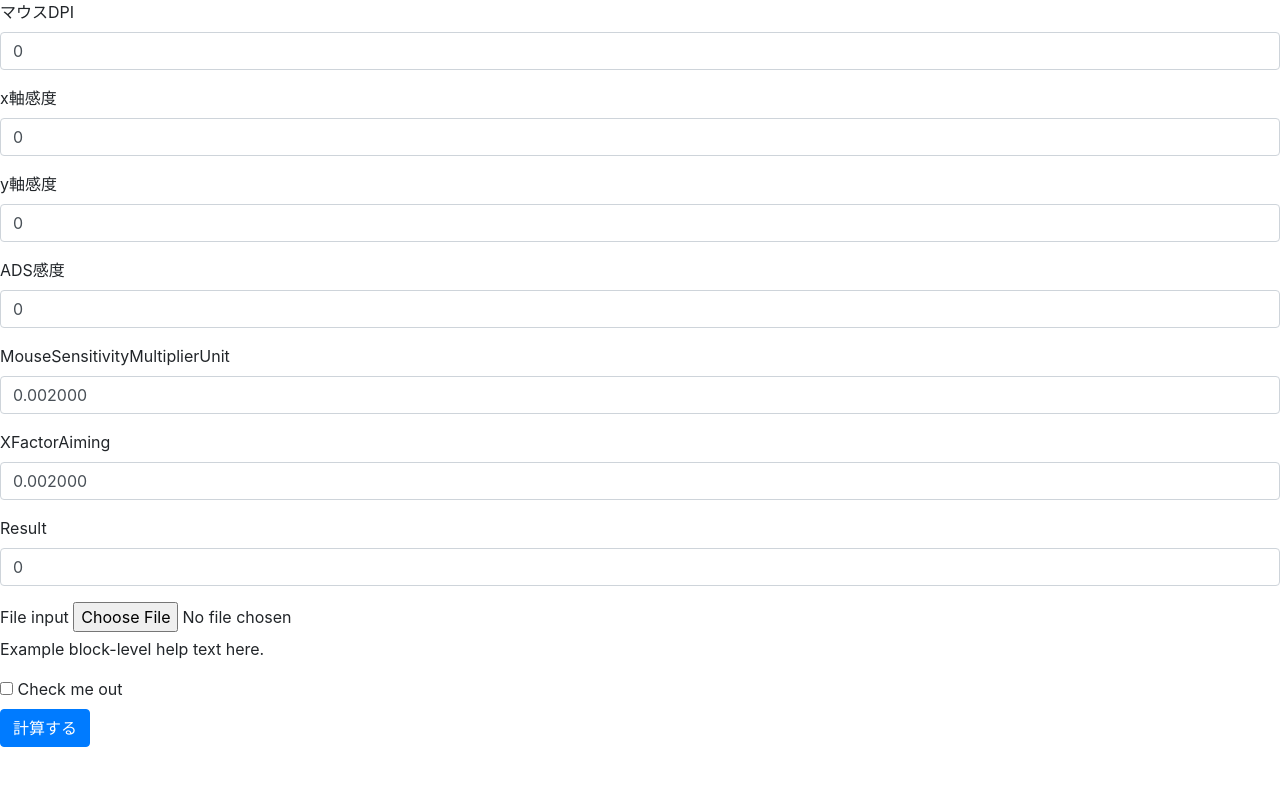
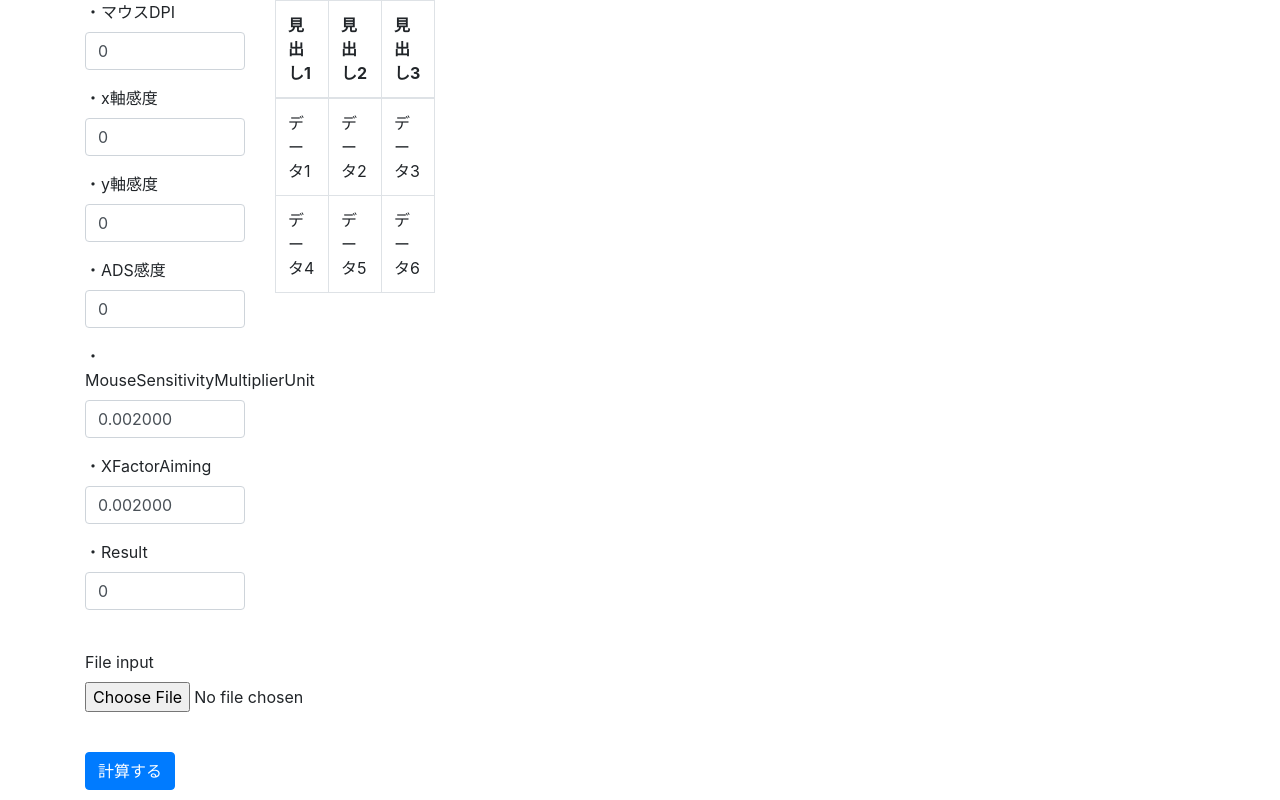
Before and after one commit to Apr1c07/R6S_MouseSensitivity_Tweak, a plain HTML site: page index.html in a window 1280 px wide. Drawn offline with nearby package versions, Linux system fonts and the light colour scheme.

Commit message:
Update index.html

```diff
--- a/index.html
+++ b/index.html
@@ -16,47 +16,74 @@
   </head>
 
   <body>
-<form name="form1">
+    <div class="container">
+      <div class="row">
+        <div class="col-md-2">
+          <div class="INPUT">
+            <form class="form">
               <div class="form-group">
-    <label for="exampleInputEmail1">マウスDPI</label>
-    <input type="number" class="form-control input-lg" name="DPI" id="DPI" size="20" min="1" max="30000" step="100" value=0>
+                <label for="exampleInputEmail1">・マウスDPI</label>
+                <input type="number" class ="form-control input-lg" name="DPI" id="DPI" size="20" min="1" max="30000" step="100" value=0>
               </div>
               <div class="form-group">
-    <label for="exampleInputEmail1">x軸感度</label>
+                <label for="exampleInputEmail1">・x軸感度</label>
                 <input type="number" class="form-control input-lg" name="x" id="x" size="20" min="1" max="100" step="1" value=0>
               </div>
               <div class="form-group">
-    <label for="exampleInputEmail1">y軸感度</label>
+                <label for="exampleInputEmail1">・y軸感度</label>
                 <input type="number" class="form-control input-lg" name="y" id="y" size="20" min="1" max="100" step="1" value=0>
               </div>
               <div class="form-group">
-    <label for="exampleInputEmail1">ADS感度</label>
+                <label for="exampleInputEmail1">・ADS感度</label>
                 <input type="number" class="form-control input-lg" name="ADS" id="ADS" size="20" min="1" max="100" step="1" value=0>
               </div>
               <div class="form-group">
-    <label for="exampleInputEmail1">MouseSensitivityMultiplierUnit</label>
+                <label for="exampleInputEmail1">・MouseSensitivityMultiplierUnit</label>
                 <input type="number" class="form-control input-lg" name="MSMU" id="MSMU" size="20" min="0.000001" max="10" step="0.000001" value=0.002000>
               </div>
               <div class="form-group">
-    <label for="exampleInputEmail1">XFactorAiming</label>
+                <label for="exampleInputEmail1">・XFactorAiming</label>
                 <input type="number" class="form-control input-lg" name="XFA" id="XFA" size="20" min="0.000001" max="10" step="0.000001" value=0.002000>
               </div>
               <div class="form-group">
-    <label for="exampleInputEmail1">Result</label>
-    <input type="number" class="form-control input-lg" name="Result" id="Result" size="20" min="0.000001" max="10" step="0.000001" value=0>
+                <label for="exampleInputEmail1">・Result</label>
+                <input type="number" class="form-control input-lg" name="Result" id="Result"  size="500" min="0.000001" max="10" step="0.000001" value=0>
               </div>
-
+              <br>
               <div class="form-group">
                 <label for="exampleInputFile">File input</label>
                 <input type="file" id="exampleInputFile">
-    <p class="help-block">Example block-level help text here.</p>
               </div>
-  <div class="checkbox">
-    <label>
-      <input type="checkbox"> Check me out
-    </label>
-  </div>
+              <br>
               <button class="btn btn-primary" type="button" onclick="onButtonClick()" > 計算する </button>
             </form>
+          </div>
+        </div>
+        <div class="col-md-2">
+          <div class="RESULT">
+            <table class="table table-bordered">
+              <thead>
+                <tr>
+                  <th>見出し1</th>
+                  <th>見出し2</th>
+                  <th>見出し3</th>
+              </thead>
+              <tbody>
+                <tr>
+                  <td>データ1</td>
+                  <td>データ2</td>
+                  <td>データ3</td>
+                </tr>
+                <tr>
+                  <td>データ4</td>
+                  <td>データ5</td>
+                  <td>データ6</td>
+                </tr>
+              </tbody>
+            </table>
+          </div>
+        </div>
+      </div>
+    </div>
   </body>
 </html>
```
Lines whose indentation alone changed are shown as unchanged.
